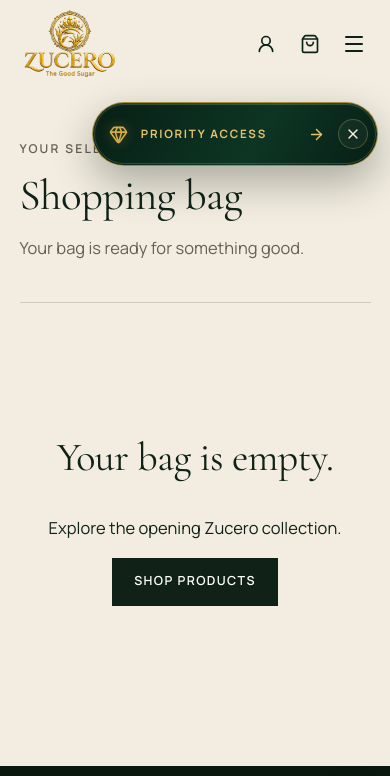
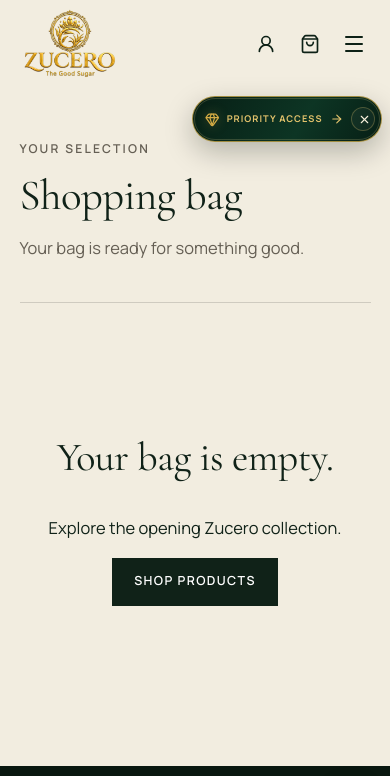
Before and after one commit to singhsaurabhsohan/zucero-website, a Next.js app in the folder storefront/: page /cart in a window 390 px wide. Shown: the top 776 px of the page. Built offline with nearby package versions, Linux system fonts and the light colour scheme.

Commit message:
Launch custom domain and refine mobile priority access

```diff
--- a/storefront/app/globals.css
+++ b/storefront/app/globals.css
@@ -571,8 +571,13 @@ html{scroll-padding-top:calc(var(--header-height) + 16px)}
 .priority-popup>button{position:absolute;z-index:2;top:50%;right:.55rem;display:grid;place-items:center;width:30px;height:30px;transform:translateY(-50%);border:1px solid rgba(227,195,108,.28);border-radius:50%;background:rgba(255,255,255,.04);color:#f8f0dc}
 @keyframes priority-shine{0%,65%{left:-35%}100%{left:125%}}
 @media(max-width:640px){
-  .priority-popup{top:calc(var(--nav-height) + 14px);right:12px;width:min(286px,calc(100vw - 24px));height:64px}
-  .priority-popup>a{padding-left:1rem}
+  .priority-popup{top:calc(var(--nav-height) + 8px);right:max(8px,env(safe-area-inset-right));width:min(190px,calc(100vw - 16px));height:46px;padding-right:32px;box-shadow:0 10px 28px rgba(3,12,7,.25)}
+  .priority-popup>a{gap:.45rem;padding:0 .35rem 0 .75rem}
+  .priority-popup>a>svg:first-child{width:15px;height:15px}
+  .priority-popup>a strong{font-size:.58rem;letter-spacing:.11em}
+  .priority-popup>a>svg:last-child{width:14px;height:14px}
+  .priority-popup>button{right:.35rem;width:24px;height:24px}
+  .priority-popup>button svg{width:13px;height:13px}
 }
 
 /* Premium, readable type scale: restrained display sizes with legible supporting copy. */
--- a/storefront/app/layout.tsx
+++ b/storefront/app/layout.tsx
@@ -6,6 +6,7 @@ import { whatsappLink } from "@/lib/whatsapp";
 import { BackToTop } from "@/components/back-to-top";
 
 export const metadata: Metadata = {
+  metadataBase: new URL("https://www.thegoodsugar.in"),
   title: { default: "Zucero — The Good Sugar", template: "%s | Zucero" },
   description: "Thoughtfully made Indian sugar, preserving sweetness the way nature intended.",
   icons: { icon: "/images/zucero-favicon.webp" }
--- a/storefront/lib/use-email-otp.ts
+++ b/storefront/lib/use-email-otp.ts
@@ -4,7 +4,7 @@ import { useMemo, useState } from "react";
 import type { User } from "@supabase/supabase-js";
 import { createSupabaseBrowserClient, isSupabaseConfigured } from "@/lib/supabase-browser";
 
-const PRODUCTION_SITE_URL = "https://zucero-storefront.vercel.app";
+const PRODUCTION_SITE_URL = "https://www.thegoodsugar.in";
 
 function getAuthCallbackUrl() {
   const configuredSiteUrl = process.env.NEXT_PUBLIC_SITE_URL?.trim() || PRODUCTION_SITE_URL;
```
